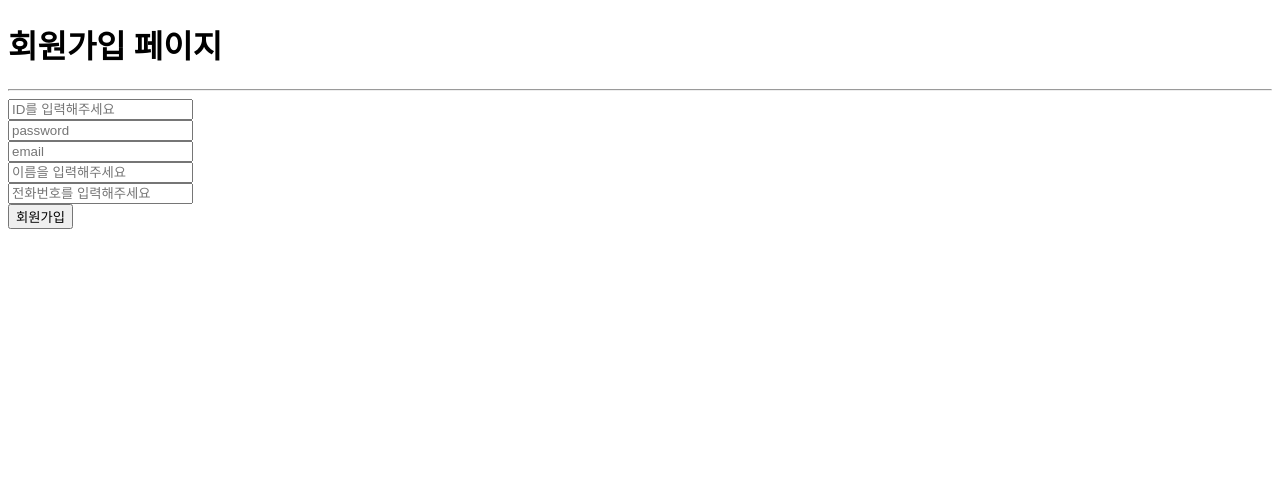
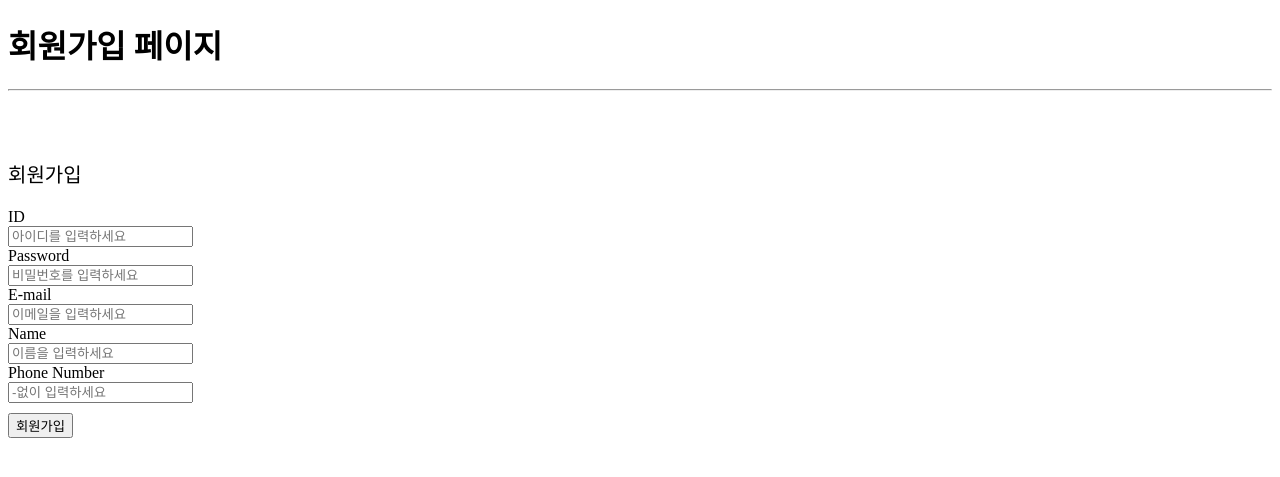
Before and after one commit to AMIVAYUN/OnlineShop, a Spring app: template src/main/resources/templates/fragments/public/join.html in a window 1280 px wide. Shown: the top 477 px of the page. Run offline with Thymeleaf, Linux system fonts and the light colour scheme; the template is opened without the code that fills it, so the values that code supplies are empty; some of the project's set-up classes (security, data sources, template engines, error pages and the like) are left out, and stand-ins take their place.

Commit message:
join 수정 / css, js 미적용

```diff
--- a/src/main/resources/templates/fragments/public/home.html
+++ b/src/main/resources/templates/fragments/public/home.html
@@ -28,9 +28,6 @@
             <span id="searchbar"><input type="text" placeholder="   제품을 검색하세요."></span>
             <a id="cursor" href="#">c</a>
             <img src="img/static/shoppingcart.png" id="scart" onclick="javascript:location.href='/shopping-list'">
-
-
-
         </div>
     </div>
     <hr>
--- a/src/main/resources/templates/fragments/public/join.html
+++ b/src/main/resources/templates/fragments/public/join.html
@@ -2,11 +2,19 @@
 <html>
 <head>
     <meta charset="UTF-8">
+    <meta name="viewport" content="width=device-width, initial-scale=1.0">
     <title>회원가입 페이지</title>
+    <link rel="stylesheet" href="join.css">
+    <link rel="preconnect" href="https://fonts.googleapis.com">
+    <link rel="preconnect" href="https://fonts.gstatic.com" crossorigin>
+    <link href="https://fonts.googleapis.com/css2?family=Do+Hyeon&family=Jua&display=swap" rel="stylesheet">
+    <script src="https://ajax.googleapis.com/ajax/libs/jquery/3.6.0/jquery.min.js"></script>
+    <script src="js/join.js"></script>
 </head>
 <body>
 <h1>회원가입 페이지</h1>
 <hr/>
+<!--
 <form action="/join-proc" method="post">
     <input type="text" name="username" placeholder="ID를 입력해주세요"></br>
     <input type="password" name="password" placeholder="password"></br>
@@ -15,5 +23,78 @@
     <input type="tel" name="phone_num"placeholder="전화번호를 입력해주세요"></br>
     <button>회원가입</button>
 </form>
+-->
+
+<div id="container" class="main_container">
+    <div style="padding: 20px;"></div>
+    <div class="join_container">
+        <div class="form_container">
+                <form name="join_form" action="/join-proc" method="post">
+                <div class="form_title_div">
+                    <p style="font-size:20px" class="form_title_p">회원가입</p>
+                </div>
+                <div>
+                    <div>
+                        <a class="form_item_ID">ID</a>
+                    </div>
+                    <div>
+                        <input type="text" name="ID" placeholder="아이디를 입력하세요" class="form_input"/>
+                    </div>
+                    <div class="form_text_alert_padding">
+                        <div id="alert_ID" class="form_text_alert"></div>
+                    </div>
+                </div>
+                <div>
+                    <div>
+                        <a class="form_item_name">Password</a>
+                    </div>
+                    <div>
+                        <input type="password" name="password" placeholder="비밀번호를 입력하세요" class="form_input"/>
+                    </div>
+                    <div class="form_text_alert_padding">
+                        <div id="alert_password" class="form_text_alert"></div>
+                    </div>
+                </div>
+                <div>
+                    <div>
+                        <a class="form_item_name">E-mail</a>
+                    </div>
+                    <div>
+                        <input type="email" name="email" placeholder="이메일을 입력하세요" class="form_input" />
+                    </div>
+                    <div class="form_text_alert_padding">
+                        <div id="alert_email" class="form_text_alert"></div>
+                    </div>
+                </div>
+                <div>
+                    <div>
+                        <a class="form_item_name">Name</a>
+                    </div>
+                    <div>
+                        <input type="text" name="name" placeholder="이름을 입력하세요" class="form_input" />
+                    </div>
+                    <div class="form_text_alert_padding">
+                        <div id="alert_name" class="form_text_alert"></div>
+                    </div>
+                </div>
+                <div>
+                    <div>
+                        <a class="form_item_name">Phone Number</a>
+                    </div>
+                        <div>
+                            <input type="text" name="phone" placeholder="-없이 입력하세요" class="form_input" />
+                        </div>
+                    <div class="form_text_alert_padding">
+                        <div id="alert_phone" class="form_text_alert"></div>
+                    </div>
+                </div>
+                <div style="height: 10px;"></div>
+                <div>
+                    <button type="button" class="form_submit_button" onclick="login()">회원가입</button>
+                </div>
+            </form>
+        </div>
+    </div>
+</div>
 </body>
 </html>
```
Also changed, not shown: src/main/resources/templates/fragments/public/login.html (+7 -1 lines), src/main/resources/templates/Product/TestNew.html (added).
